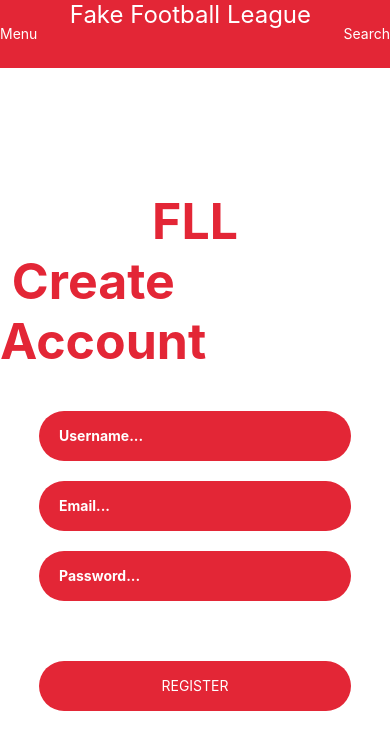
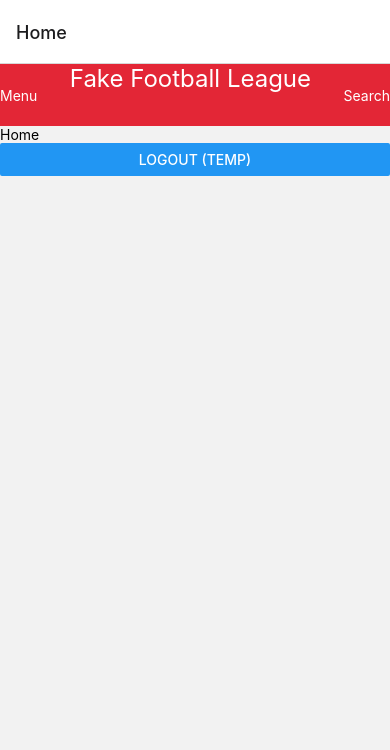
Before and after one commit to jdortega12/Software-Engineering, a React Native app in the folder ReactMobileApp/: screen / in a window 390 px wide. Shown: the top 750 px of the page. Built offline with nearby package versions, Linux system fonts and the light colour scheme.

Commit message:
Initial Nav Bar

```diff
--- a/ReactMobileApp/App.js
+++ b/ReactMobileApp/App.js
@@ -10,22 +10,36 @@
 import InvitePlayerRequestForm from "./view/component/InvitePlayerRequestForm"
 import TeamRequestForm from "./view/component/TeamRequestForm"
 
+//Import navigation files
+import { NavigationContainer } from '@react-navigation/native';
+import { createNativeStackNavigator } from '@react-navigation/native-stack';
+
+//Create stack
+const Stack = createNativeStackNavigator();
+
 // The plan for the acceptance test presentation is to
 // manually switch screens becuase we do not yet have the
 // navigation bar working.
 export default function App(){
     return (
-        <CreateAccount />
+
+        <NavigationContainer>{
+            <Stack.Navigator>
+                <Stack.Screen name="Home" component={HomeScreen} />
+                <Stack.Screen name="CreateAccount" component={CreateAccount} />
+            </Stack.Navigator>
+
+        }</NavigationContainer>
+
+        //<HomeScreen />
+        //<CreateAccount />
         //<Login />
-
         //<UpdateUserPersonalInfoScreen />
-        //<HomeScreen /> // has logout button on it for demonstration
-
         //<CreateTeam />
-
         //<AskManagerRequestForm />
         //<InvitePlayerRequestForm />
         //<TeamRequestForm />
         //<UploadImage />
+
     );
 }
```
